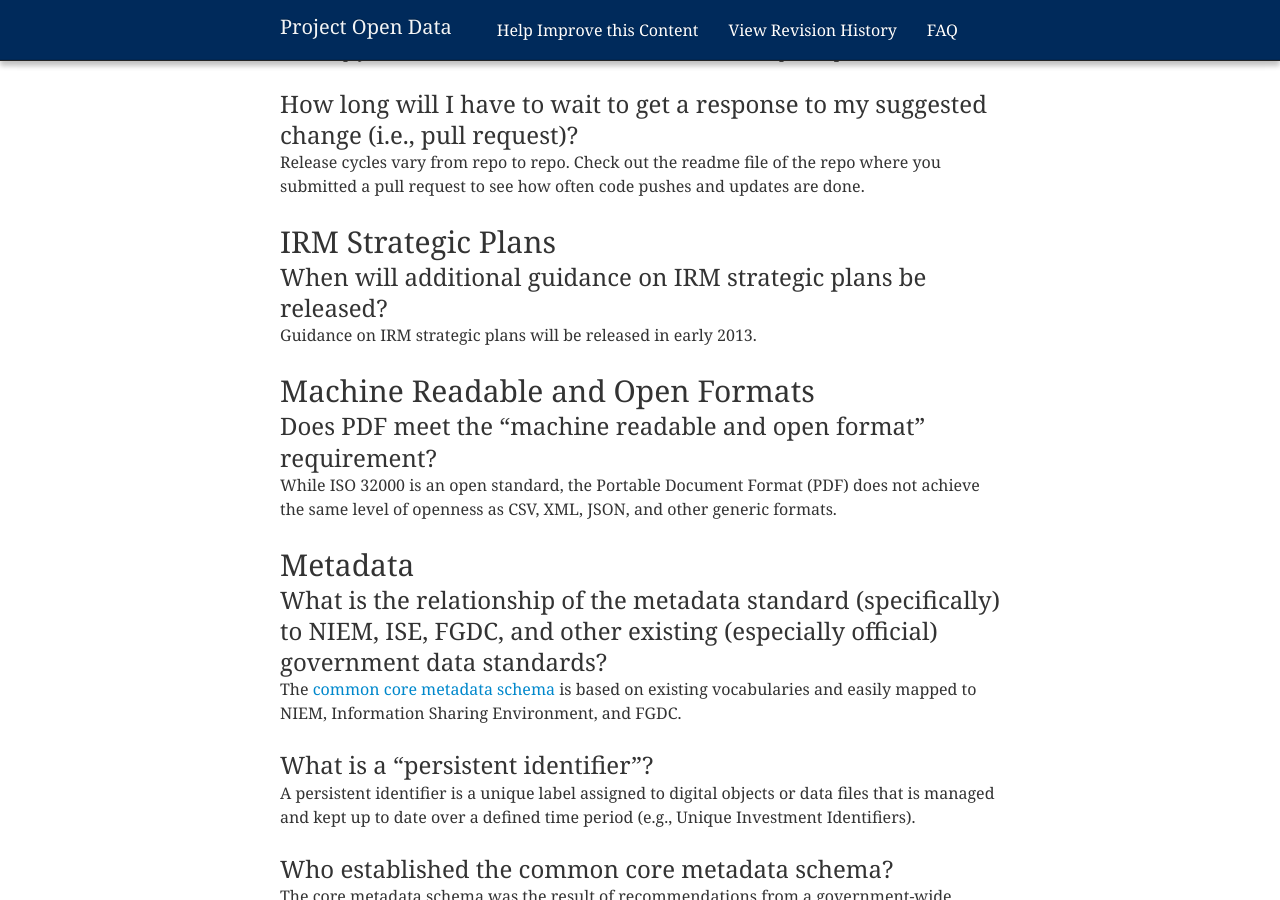
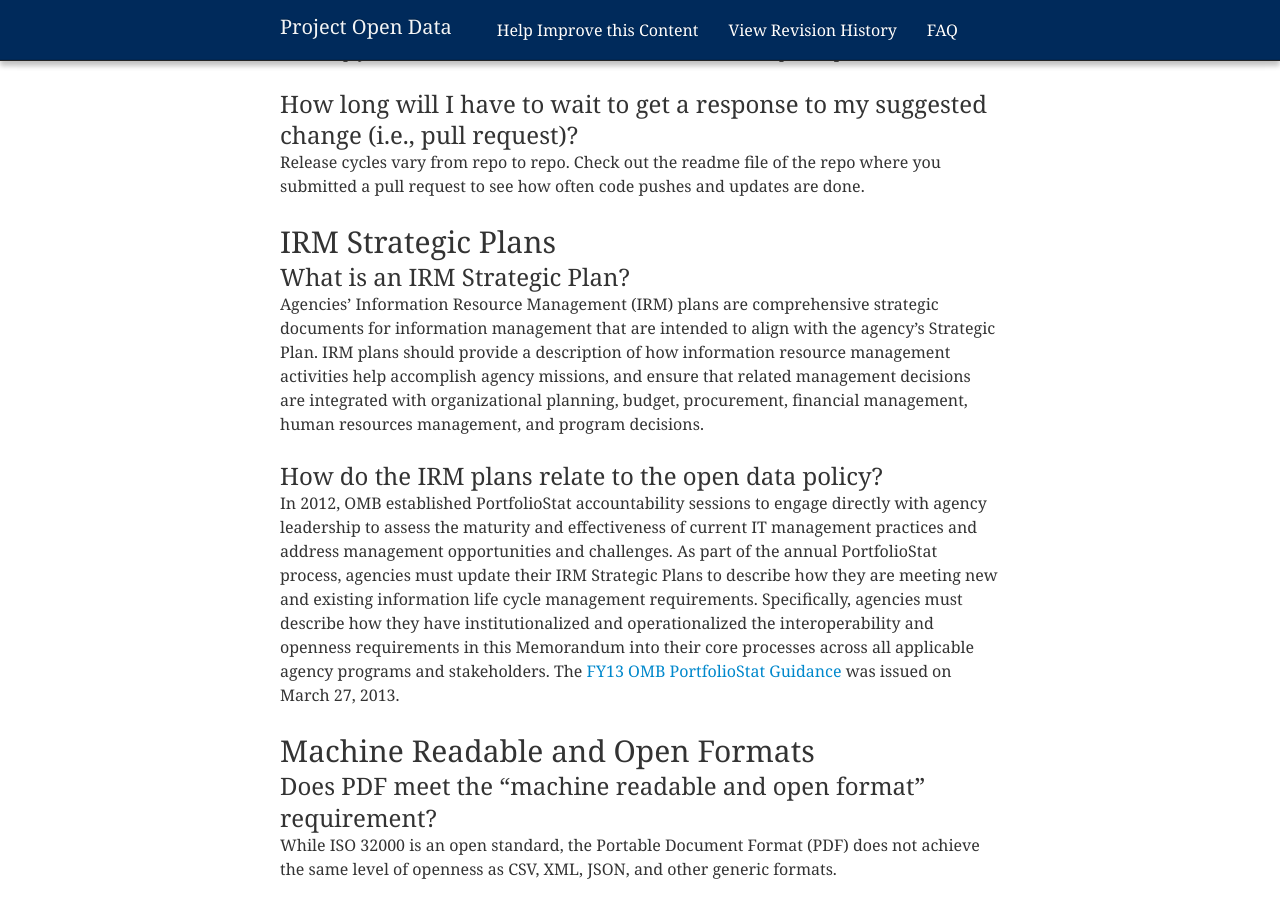
Before and after one commit to gbinal/p-o-d.github.com, a Jekyll site: the page built from faq.md, in a window 1280 px wide and 900 px high, scrolled down 1889 px. Built offline with Jekyll 4.4.1, drawn with Linux system fonts in a browser that asks for light colours; nearby versions of some CDN libraries.

Commit message:
Update faq.md
updated IRM section

```diff
--- a/faq.md
+++ b/faq.md
@@ -73,9 +73,13 @@ Release cycles vary from repo to repo. Check out the readme file of the repo whe
 
 ## IRM Strategic Plans
 
-### When will additional guidance on IRM strategic plans be released?
+### What is an IRM Strategic Plan?
 
-Guidance on IRM strategic plans will be released in early 2013.
+Agencies' Information Resource Management (IRM) plans are comprehensive strategic documents for information management that are intended to align with the agency’s Strategic Plan. IRM plans should provide a description of how information resource management activities help accomplish agency missions, and ensure that related management decisions are integrated with organizational planning, budget, procurement, financial management, human resources management, and program decisions.
+
+### How do the IRM plans relate to the open data policy?
+
+In 2012, OMB established PortfolioStat accountability sessions to engage directly with agency leadership to assess the maturity and effectiveness of current IT management practices and address management opportunities and challenges. As part of the annual PortfolioStat process, agencies must update their IRM Strategic Plans to describe how they are meeting new and existing information life cycle management requirements.  Specifically, agencies must describe how they have institutionalized and operationalized the interoperability and openness requirements in this Memorandum into their core processes across all applicable agency programs and stakeholders.  The [FY13 OMB PortfolioStat Guidance](http://www.whitehouse.gov/sites/default/files/omb/memoranda/2013/m-13-09.pdf. ) was issued on March 27, 2013.
 
 ## Machine Readable and Open Formats
 
```
